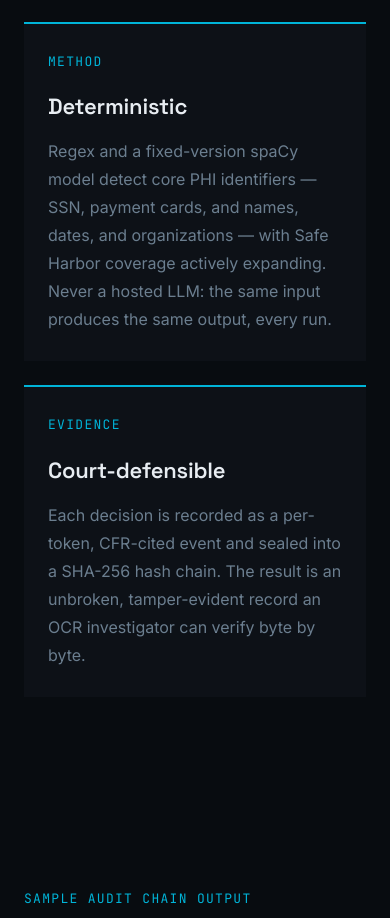
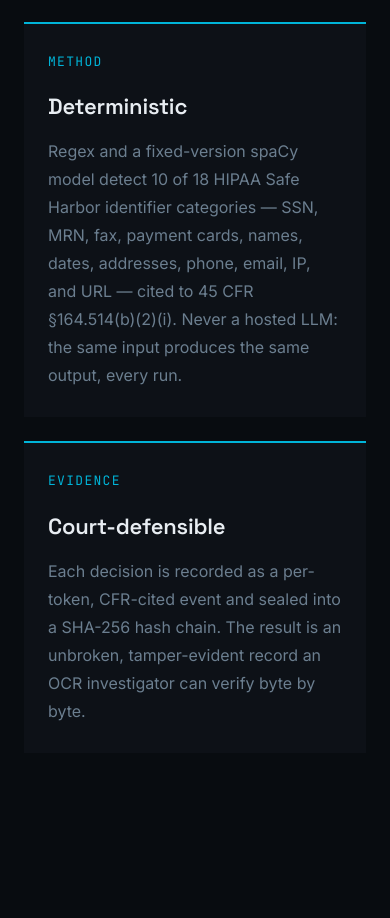
Before and after one commit to g1n0mag1k/hermes-compliance-framework, a Next.js app in the folder landing/: page / in a window 390 px wide. Shown: the part 3920-4838 px from the top of the page. Built offline with nearby package versions, Linux system fonts and the light colour scheme.

Commit message:
feat(landing): update Safe Harbor coverage count to 10 of 18
Classifier now covers 10 of 18 HIPAA Safe Harbor identifier categories:
SSN, MRN, fax, payment cards, names, dates, addresses, phone, email, IP, URL
cited to 45 CFR §164.514(b)(2)(i)

```diff
--- a/landing/components/Solution.tsx
+++ b/landing/components/Solution.tsx
@@ -34,7 +34,7 @@ const PILLARS: readonly Pillar[] = [
     label: "METHOD",
     headline: "Deterministic",
     body:
-      "Regex and a fixed-version spaCy model detect core PHI identifiers — SSN, payment cards, and names, dates, and organizations — with Safe Harbor coverage actively expanding. Never a hosted LLM: the same input produces the same output, every run.",
+      "Regex and a fixed-version spaCy model detect 10 of 18 HIPAA Safe Harbor identifier categories — SSN, MRN, fax, payment cards, names, dates, addresses, phone, email, IP, and URL — cited to 45 CFR §164.514(b)(2)(i). Never a hosted LLM: the same input produces the same output, every run.",
   },
   {
     label: "EVIDENCE",
```
